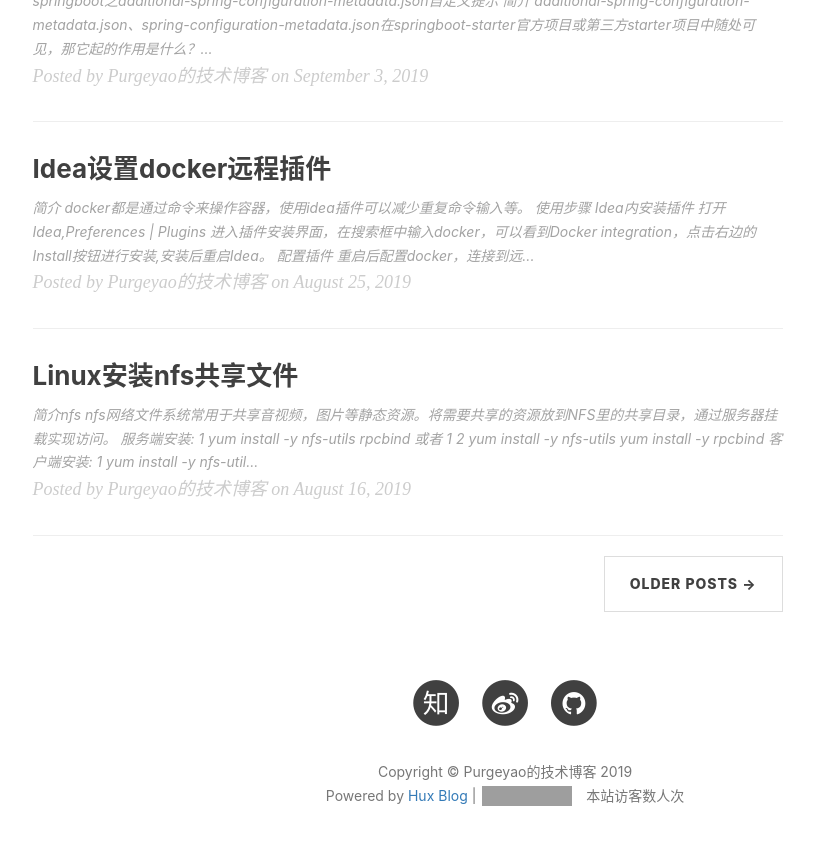
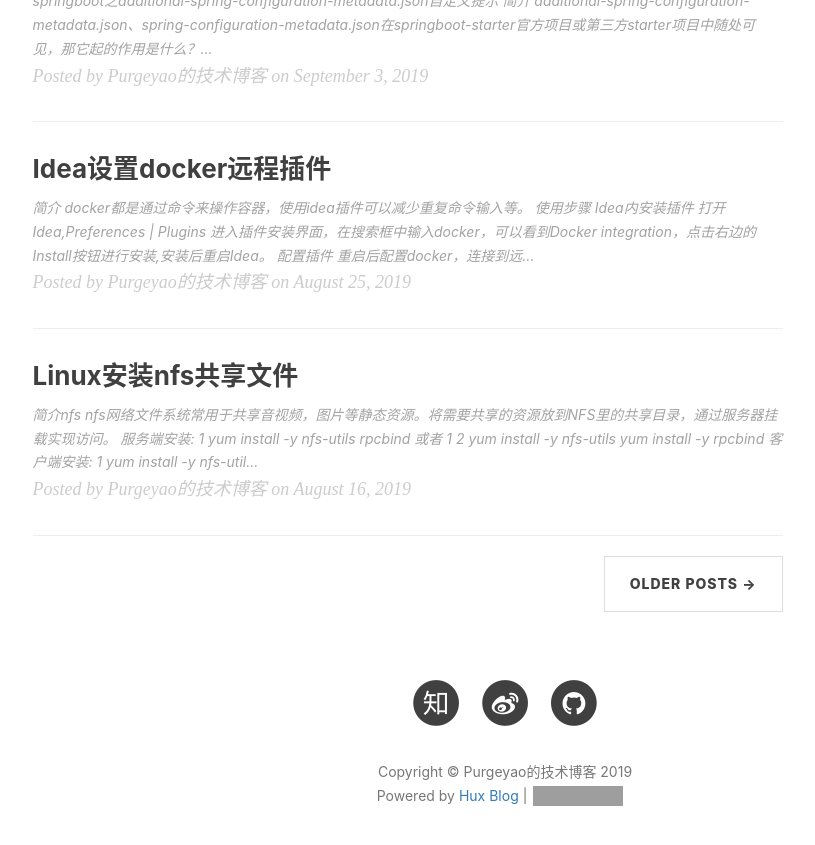
Before and after one commit to purgeyao/purgeyao.github.io, a Jekyll site: the page built from index.html, in a window 1280 px wide and 900 px high, scrolled down 2027 px. Shown: the top 845 px of the window, without its empty margins (135-950 px from the left). Built offline with Jekyll 4.4.1, drawn with Linux system fonts in a browser that asks for light colours; nearby versions of some CDN libraries; the list of posts is cut into pages by our own code; comment, search, counter and statistics services are not loaded; grey boxes are pictures that could not be loaded.

Commit message:
upd footer.html

```diff
--- a/_includes/footer.html
+++ b/_includes/footer.html
@@ -15,7 +15,9 @@
                         frameborder="0" scrolling="0" width="100px" height="20px"
                         src="https://ghbtns.com/github-btn.html?user=huxpro&repo=huxpro.github.io&type=star&count=true" >
                     </iframe>
-                    <span id="busuanzi_container_site_uv">本站访客数<span id="busuanzi_value_site_u"></span>人次</span>
+                    <span id="busuanzi_container_site_pv" style='display:none'>
+                        本站总访问量<span id="busuanzi_value_site_pv"></span>次
+                    </span>
                 </p>
             </div>
         </div>
```
